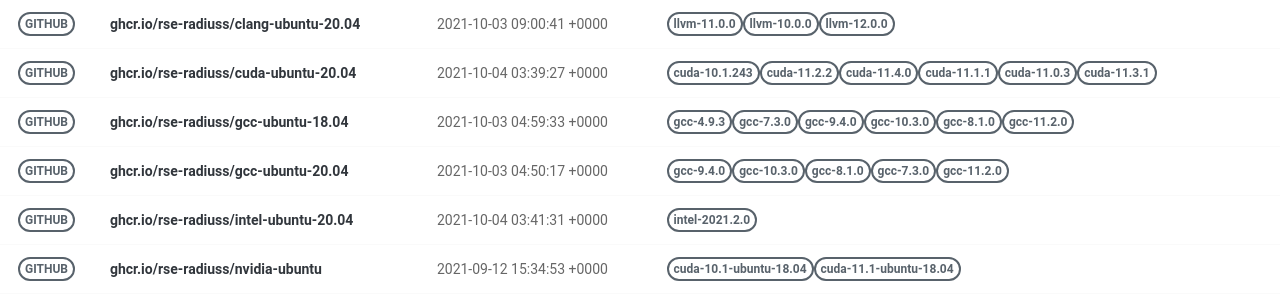
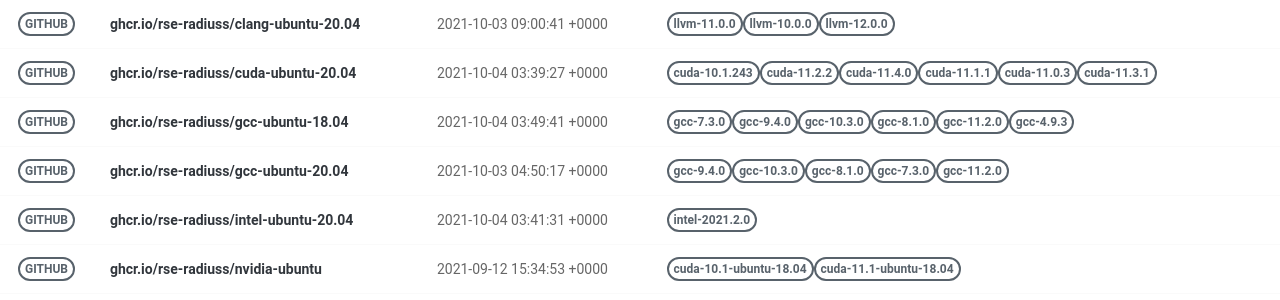
Before and after one commit to rse-ops/docker-images, a Jekyll site: the page built from pages/index.md, in a window 1280 px wide. Shown: the part 179-479 px from the top of the page. Built offline with Jekyll 4.4.1, drawn with Linux system fonts in a browser that asks for light colours; nearby versions of some CDN libraries.

Commit message:
Automated push to update library 2021-10-04

```diff
--- a/_library/ghcr.io-rse-radiuss-gcc-ubuntu-18.04.md
+++ b/_library/ghcr.io-rse-radiuss-gcc-ubuntu-18.04.md
@@ -1,14 +1,11 @@
 ---
 layout: container
 name: ghcr.io/rse-radiuss/gcc-ubuntu-18.04
-updated_at: 2021-10-03 04:59:33.301363
+updated_at: 2021-10-04 03:49:41.598742
 
 
 container_url: https://github.com/orgs/rse-radiuss/packages/container/package/gcc-ubuntu-18.04
 versions:
- - tag: gcc-4.9.3
-   dockerfile: https://github.com/rse-radiuss/docker-images/blob/main/ubuntu/gcc/Dockerfile
-   manifest: https://crane.ggcr.dev/manifest/ghcr.io/rse-radiuss/gcc-ubuntu-18.04:gcc-4.9.3
  - tag: gcc-7.3.0
    dockerfile: https://github.com/rse-radiuss/docker-images/blob/main/ubuntu/gcc/Dockerfile
    manifest: https://crane.ggcr.dev/manifest/ghcr.io/rse-radiuss/gcc-ubuntu-18.04:gcc-7.3.0
```
Also changed, not shown: other parts of _library/ghcr.io-rse-radiuss-gcc-ubuntu-18.04.md (+3 -0 lines).
